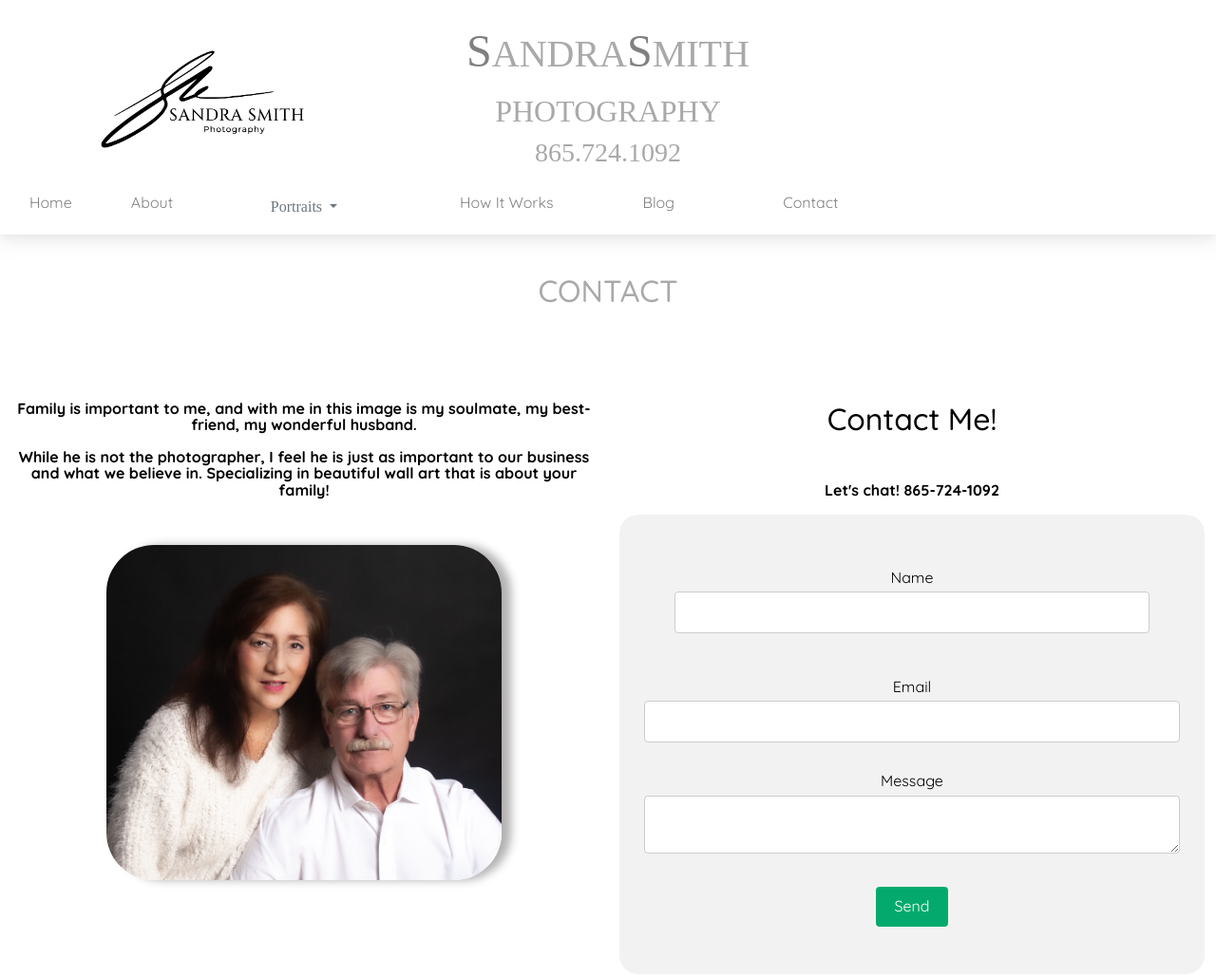
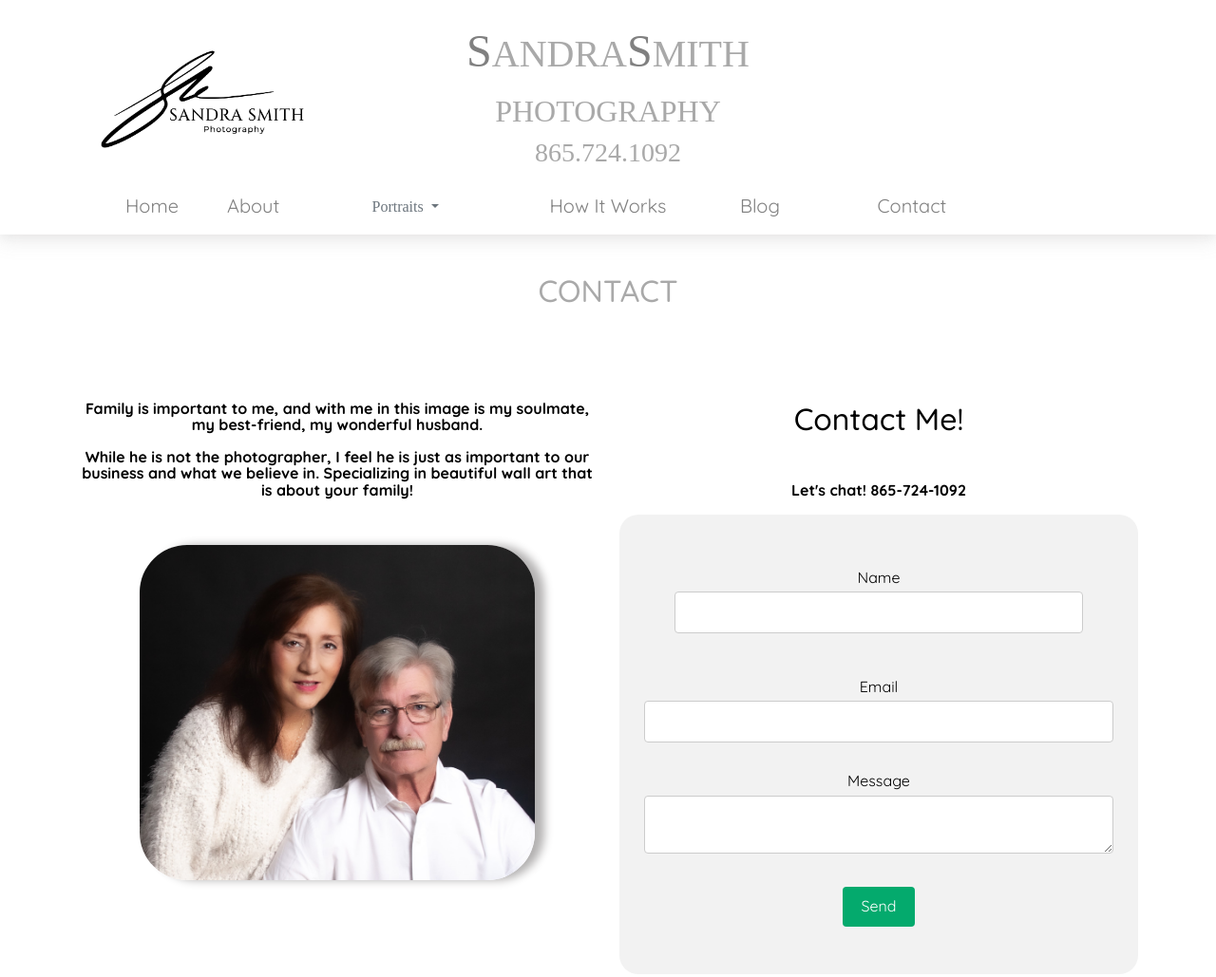
Before and after one commit to slsmi894/sandrasmithphotography, a plain HTML site: page contact.html in a window 1280 px wide. Shown: the top 1029 px of the page at 95% size. Drawn offline with nearby package versions, Linux system fonts and the light colour scheme.

Commit message:
final update

```diff
--- a/assets/css/pages.css
+++ b/assets/css/pages.css
@@ -1,5 +1,14 @@
 p {
     font: 0.5rem;
+}
+
+.mainContact {
+    margin-bottom: 0;
+}
+
+.contactMore,
+.contactXtra {
+    margin-bottom: 0;
 }
 
 .psPage {
@@ -37,12 +46,6 @@ p {
     max-height: 400px;
 }
 
-/* .allImg {
-    min-height: 60%;
-    min-width: 40%;
-    /* max-height: 20%;
-
-} */
 
 #myImg {
     border-radius: 5px;
--- a/assets/css/style.css
+++ b/assets/css/style.css
@@ -47,7 +47,6 @@ nav {
     display: flex;
     justify-content: space-evenly;
     flex-wrap: wrap;
-    margin-top: 15px;
 
 }
 
@@ -55,6 +54,7 @@ nav a {
     text-decoration: none;
     font-family: Quicksand;
     color: grey;
+    font-size: 20px;
 }
 
 nav a:hover {
@@ -319,10 +319,7 @@ input[type=submit]:hover {
     padding: 10px;
     margin-bottom: 5px;
     width: 100%;
-    /* display: flex;
-    flex-direction: row;
-    justify-content:
-    space-between; */
+
     border-radius: 20px;
 }
 
--- a/contact.html
+++ b/contact.html
@@ -31,6 +31,7 @@
             <div class="col-4"></div>
         </div>
         <nav class="row  ">
+            <div class="col-1"></div>
             <a class="col-1" href="./index.html">Home</a>
             <a class="col-1" href="./about.html">About</a>
             <div class="col-2 btn-group ">
@@ -56,11 +57,11 @@
 
             <a class="col-1" href="./blog.html">Blog</a>
             <a class="col-2" href="./contact.html">Contact</a>
-            <div class="col-3"></div>
+            <div class="col-2"></div>
 
         </nav>
     </header>
-    <main class="container-fluid text-center ">
+    <main class="container text-center mainContact">
         <h2>CONTACT</h2>
 
         <div class="row mt-5 contactMore">
@@ -77,7 +78,7 @@
             <div class="col-6 mt-5 text-black contactMore">
 
                 <h2>Contact Me!</h2>
-                <div >
+                <div>
                     <p class="mt-5" style="font-weight: bolder;">Let's chat! 865-724-1092</p>
 
                 </div>
@@ -106,8 +107,8 @@
                     </form>
                 </div>
 
+
             </div>
-
         </div>
 
 
```
Also changed, not shown: about.html (+2 -1 lines), blog.html (+2 -1 lines), chroma.html (+2 -1 lines), classicbw.html (+2 -1 lines), generations.html (+2 -1 lines), graduates.html (+2 -1 lines), how-it-works.html (+2 -1 lines), index.html (+2 -1 lines), luxe.html (+2 -1 lines), outdoors.html (+2 -1 lines), pets.html (+2 -1 lines), portraitstyle.html (+2 -1 lines), assets/wallart/1.jpg (deleted).
